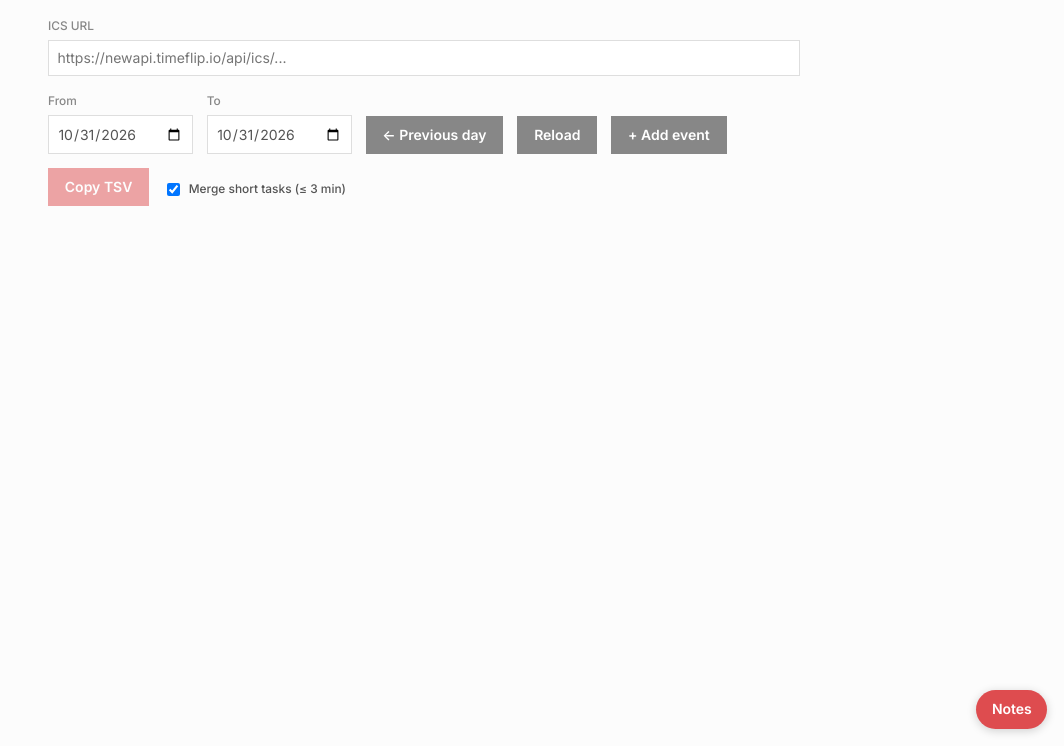
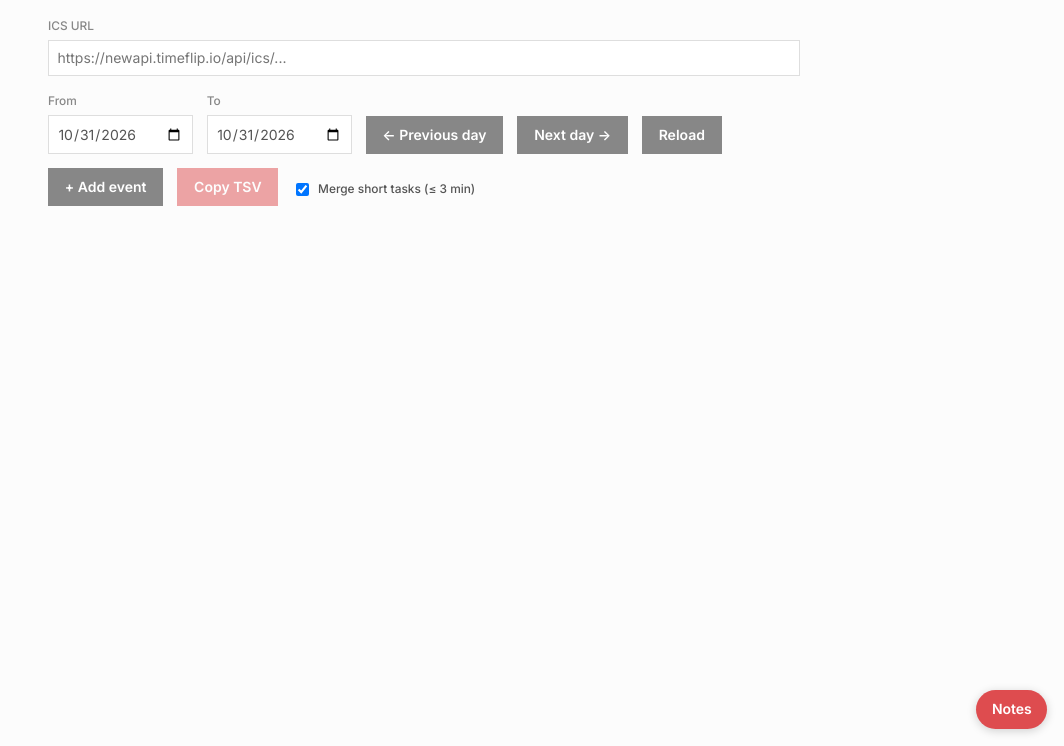
Before and after one commit to michalkowol/timeflip, a plain HTML site: page index.html in a window 1280 px wide. Shown: the part 54-800 px from the top of the page, without its empty margins (216-1280 px from the left). Drawn offline with nearby package versions, Linux system fonts and the light colour scheme.

Commit message:
Add Next day button to shift date range forward one day

```diff
--- a/index.html
+++ b/index.html
@@ -87,6 +87,7 @@
             <input id="to" type="date" x-model="toDate">
         </div>
         <button class="btn btn-secondary" @click="previousDay()" :disabled="!fromDate || !toDate">&larr; Previous day</button>
+        <button class="btn btn-secondary" @click="nextDay()" :disabled="!fromDate || !toDate">Next day &rarr;</button>
         <button class="btn btn-secondary" @click="load()" :disabled="loading">
             <span x-text="loading ? 'Loading...' : 'Reload'"></span>
         </button>
@@ -317,6 +318,12 @@ function timeflipApp() {
             if (!this.fromDate || !this.toDate) return;
             this.fromDate = this.shiftIsoDate(this.fromDate, -1);
             this.toDate = this.shiftIsoDate(this.toDate, -1);
+        },
+
+        nextDay() {
+            if (!this.fromDate || !this.toDate) return;
+            this.fromDate = this.shiftIsoDate(this.fromDate, 1);
+            this.toDate = this.shiftIsoDate(this.toDate, 1);
         },
 
         addEvent() {
```
